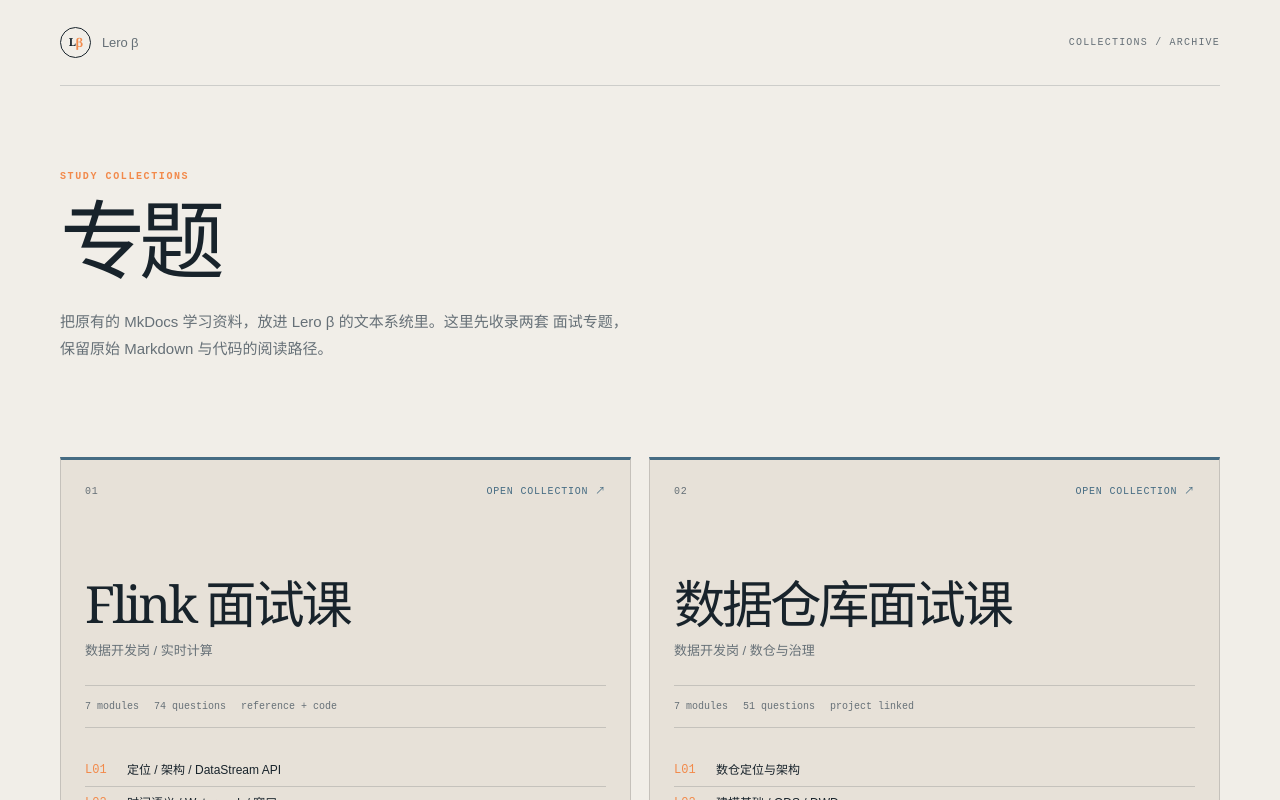
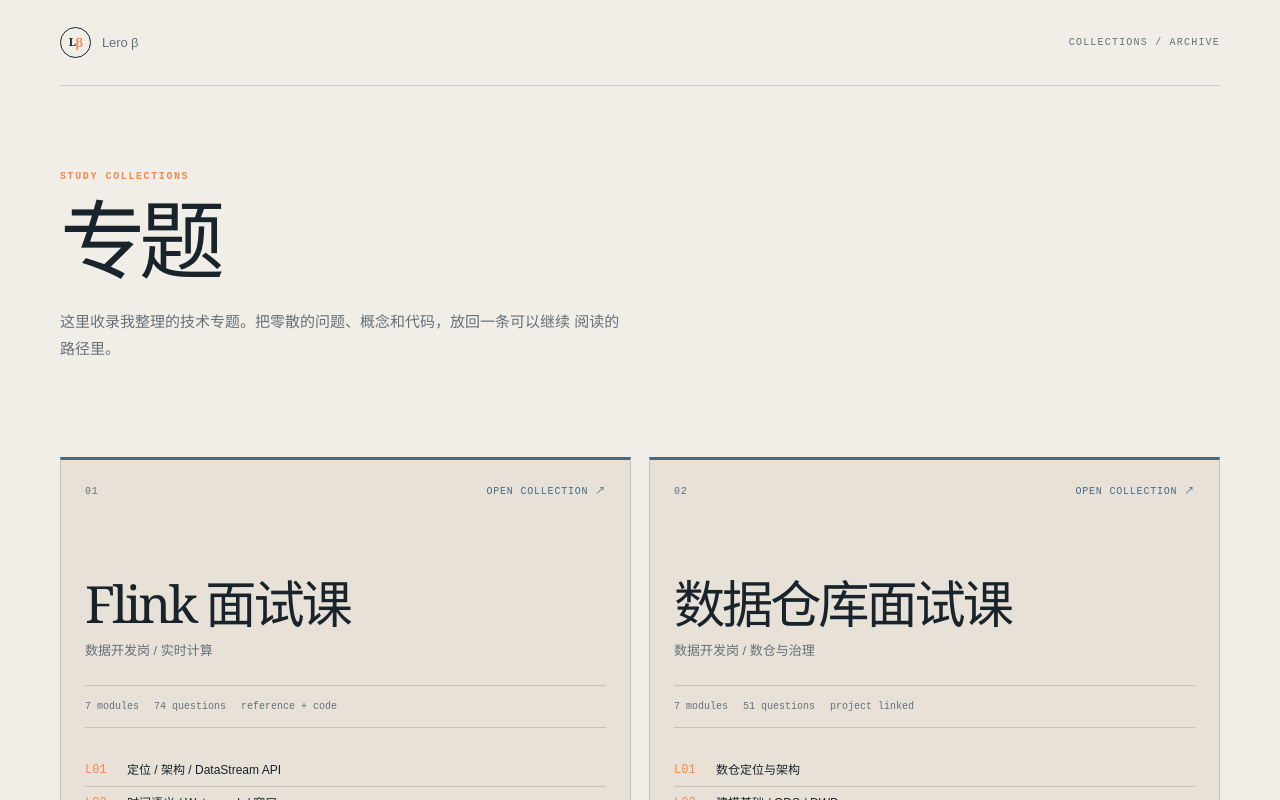
Before and after one commit to HIT0638/HIT0638.github.io, a Next.js app: page /prototype/study-collections in a window 1280 px wide. Shown: the top 800 px of the page. Built offline with nearby package versions, Linux system fonts and the light colour scheme.

Commit message:
content: refine collection introduction

```diff
--- a/app/prototype/study-collections/page.tsx
+++ b/app/prototype/study-collections/page.tsx
@@ -59,8 +59,8 @@
           <p className="study-prototype-label">STUDY COLLECTIONS</p>
           <h1 id="study-prototype-title">专题</h1>
           <p>
-            把原有的 MkDocs 学习资料，放进 Lero β 的文本系统里。这里先收录两套
-            面试专题，保留原始 Markdown 与代码的阅读路径。
+            这里收录我整理的技术专题。把零散的问题、概念和代码，放回一条可以继续
+            阅读的路径里。
           </p>
         </div>
       </section>
```
